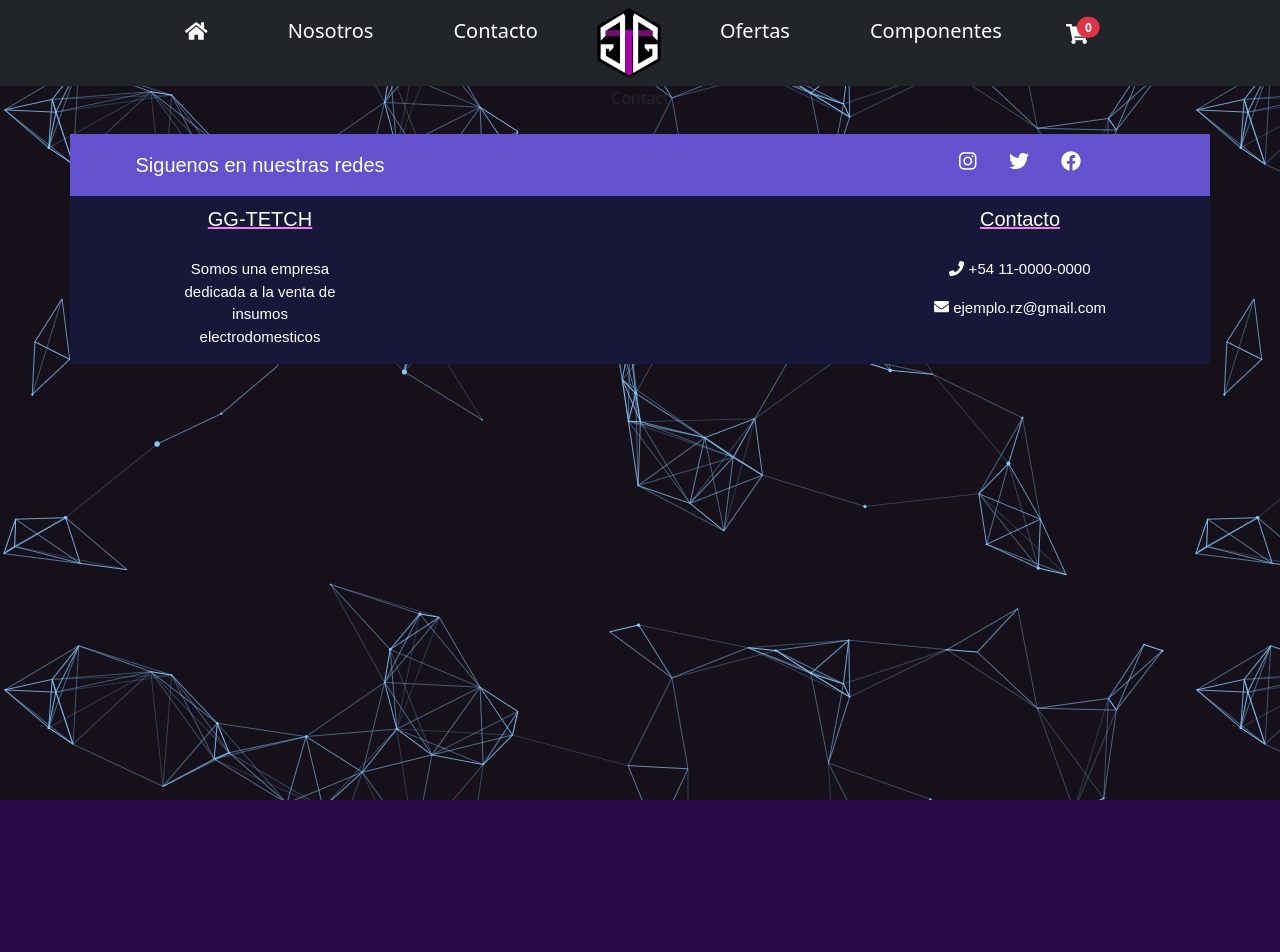
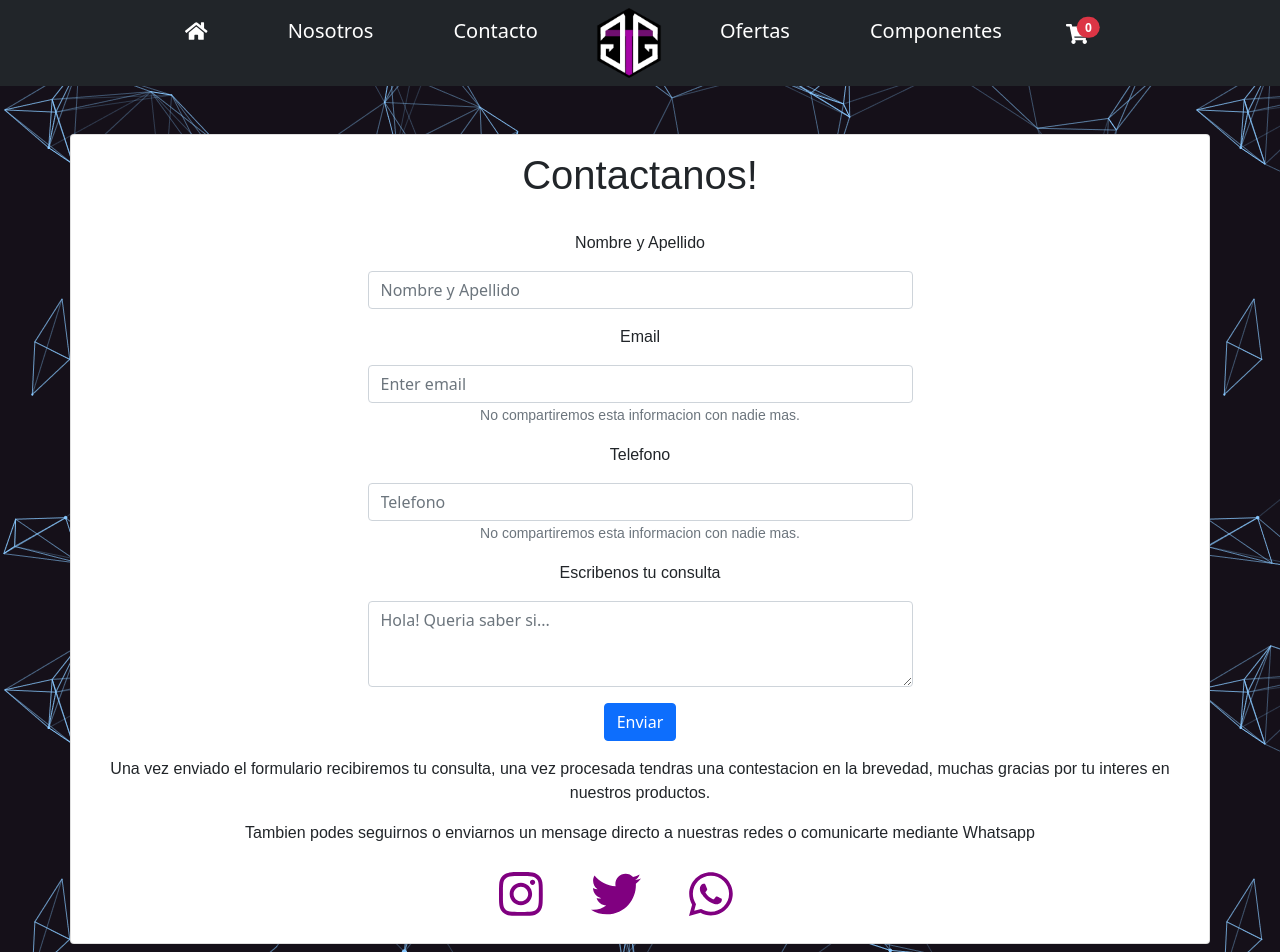
Before and after one commit to rozapa1998/ggtech2, a React (Create React App) app: page /contacto in a window 1280 px wide. Shown: the top 952 px of the page. Before the commit the page ends 800 px from the top, so only its background shows below. Built offline with nearby package versions, Linux system fonts and the light colour scheme.

Commit message:
ultimos retoques

```diff
--- a/src/components/Formulario/formulario.js
+++ b/src/components/Formulario/formulario.js
@@ -80,7 +80,7 @@ const Formulario = ({importeCart}) => {
                         </div>
                         <div className="mb-3">
                             <label className="form-label">Telefono</label>
-                            <input type="text" className="form-control" id="InputTelefono" name="Telefono" value={direccion} onChange={handleOnchange}></input>
+                            <input type="text" className="form-control" id="InputTelefono" name="Telefono" value={telefono} onChange={handleOnchange}></input>
                             <div id="emailHelp" className="form-text">En el caso de que necesitemos comunicarnos.</div>
                         </div>
 
--- a/src/components/Views/Contact/Contact.js
+++ b/src/components/Views/Contact/Contact.js
@@ -1,9 +1,81 @@
 import React from 'react'
+import "../Contact/contacto.css"
+import { faTwitter, faInstagram, faWhatsapp} from '@fortawesome/free-brands-svg-icons'
+import { FontAwesomeIcon } from '@fortawesome/react-fontawesome'
+import { Link } from 'react-router-dom'
 
 const Contact = () => {
+
+    const handlerRedirect = (e) =>{
+        if (e.target.id === "Instagram") {
+            window.open("https://www.instagram.com/")
+        }else if (e.target.id === "Twitter") {
+            window.open("https://twitter.com/")
+        }else if (e.target.id === "Whatsapp") {
+            window.open("https://wa.me/5491168165044?text=Hola!%20Queria%20saber%20si...%20")
+        }
+    }
+
     return (
-        <div>
-            Contact
+        <div className="container">
+            <div className="row pt-5">
+                <div className="card container">
+                    <div className="col-12 pt-3">
+                        <h1>Contactanos!</h1>
+                    </div>
+                    <div className="row pt-4">
+                        <div className="col-3"></div>
+                        <div className="col-6">
+                            <form>
+                                        <div className="form-group">
+                                            <p>Nombre y Apellido</p>
+                                            <input type="text" className="form-control" id="exampleInputEmail1" aria-describedby="emailHelp" placeholder="Nombre y Apellido"></input>
+                                            <p><small id="emailHelp" className="form-text text-muted"></small></p>
+                                        </div>
+                                        <div className="form-group">
+                                            <p>Email</p>
+                                            <input type="email" className="form-control" id="exampleInputEmail1" aria-describedby="emailHelp" placeholder="Enter email"></input>
+                                            <p><small id="emailHelp" className="form-text text-muted">No compartiremos esta informacion con nadie mas.</small></p>
+                                        </div>
+                                        <div className="form-group">
+                                            <p >Telefono</p>
+                                            <input type="text" class="form-control" id="exampleInputPassword1" placeholder="Telefono"></input>
+                                            <p><small id="emailHelp" className="form-text text-muted">No compartiremos esta informacion con nadie mas.</small></p>
+                                        </div>
+                                        <div class="form-group">
+                                            <p>Escribenos tu consulta</p>
+                                            <textarea class="form-control" id="exampleFormControlTextarea1" rows="3" placeholder="Hola! Queria saber si..."></textarea>
+                                        </div>
+                                        <div className="pt-3">
+                                            <button type="submit" className="btn btn-primary">Enviar</button>
+                                        </div>
+
+                            </form>
+                        </div>
+                        <div className="col-3"></div>
+                    </div>
+                    <div className="row">
+                        <div className="col-12 pt-3">
+                                <p>Una vez enviado el formulario recibiremos tu consulta, una vez procesada tendras una contestacion en la brevedad, muchas gracias por tu interes en nuestros productos.</p>
+                        </div>
+
+                        <div className="col-12">
+                                <p>Tambien podes seguirnos o enviarnos un mensage directo a nuestras redes o comunicarte mediante Whatsapp</p>
+                        </div>
+                        <div className="col-12 pt-2 pb-4">
+                                    <FontAwesomeIcon className="me-5 redesContacto zoomRedes" id="Instagram" onClick={handlerRedirect} icon={faInstagram}/>
+                                    <FontAwesomeIcon className="me-5 redesContacto zoomRedes" id="Twitter"   onClick={handlerRedirect} icon={faTwitter}/>
+                                    <FontAwesomeIcon className="me-5 redesContacto zoomRedes" id="Whatsapp"  onClick={handlerRedirect} icon={faWhatsapp}/>
+                        </div>
+                    </div>
+
+                </div>
+
+            </div>
+            <div className="row pt-5">
+
+
+            </div>
         </div>
     )
 }
--- /dev/null
+++ b/src/components/Views/Contact/contacto.css
@@ -0,0 +1,13 @@
+.redesContacto{
+    color: purple;
+    font-size: 50px;
+}
+
+.zoomRedes{
+    transition: transform .2s; /* Animation */
+
+  }
+
+  .zoomRedes:hover {
+      transform: scale(1.20);
+    }
--- /dev/null
+++ b/src/components/Views/Ofertas/ItemOfertas.css
@@ -0,0 +1,5 @@
+.oferta{
+    position: absolute;
+    height: 120px;
+    margin-left: 180px;
+}
--- /dev/null
+++ b/src/components/Views/Ofertas/ItemOfertas.js
@@ -0,0 +1,37 @@
+import React, {useContext} from 'react'
+import { Link } from 'react-router-dom'
+import ItemCount from "../../ItemCount/ItemCount"
+import { CartContext } from '../../CartProvider'
+import OfertaImg from "../Ofertas/Oferta.png"
+import "../Ofertas/ItemOfertas.css"
+
+const ItemOfertas = ({item}) => {
+
+    const {addToCart} = useContext(CartContext);
+
+    const Agregar = (count) => {
+        addToCart(item, count);
+    }
+
+    return (
+
+            <div className="Item col-4">
+                    <div className="card shadow-lg p-3 mb-5 bg-body rounded pequeñas zoomItem">
+                    <img src={OfertaImg} className="oferta" alt="Oferta"></img>
+                    <Link to={`/detail/${item.id}`}>
+                        <img src={item.img} className="card-img-top" alt="Oferta"></img>
+                    </Link>
+                        <div className="card-body">
+                            <h2 className="card-text">$ {item.price}</h2>
+                            <h3 className="card-text">{item.title}</h3>
+                            <p className="card-text recortar">{item.description}</p>
+                        </div>
+                        <ItemCount stock={item.stock}
+                        onAdd={Agregar}/>
+
+                    </div>
+                </div>
+    )
+}
+
+export default ItemOfertas
--- a/src/components/Views/Ofertas/Ofertas.js
+++ b/src/components/Views/Ofertas/Ofertas.js
@@ -1,6 +1,6 @@
 import React, {useEffect, useState} from 'react'
 import { db } from '../../../firebase';
-import Item from '../../ItemListContainer/Item';
+import ItemOfertas from './ItemOfertas';
 
 const Ofertas = () => {
 
@@ -25,10 +25,11 @@ const Ofertas = () => {
 
     return (
         <div className= "Product container">
+            <h1 className="fuente-blanca pt-5">Bienvenidos/as a GGTech el lugar de la tecnologia!</h1>
             <div className="row ms-5">
                 {productosO.map(producto => {
                 return(
-                    <Item
+                    <ItemOfertas
                     key={producto.id}
                     item={producto}/>
                 )}
```
Also changed, not shown: src/components/Views/Ofertas/Oferta.png (added).
